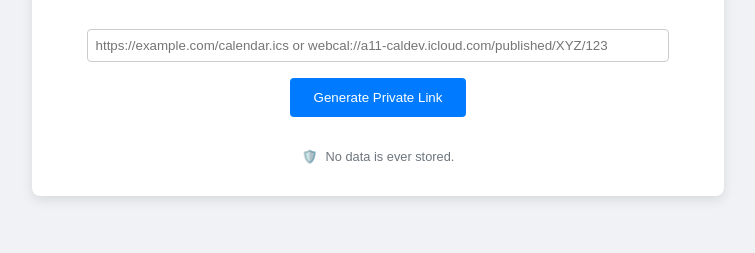
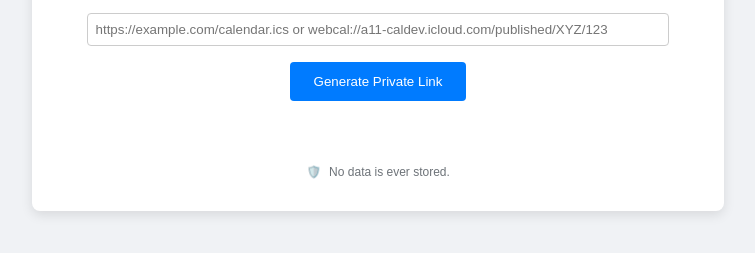
Before and after one commit to IndigoLuksch/hidemycalendar, a plain HTML site: page frontend/index.html in a window 1280 px wide. Shown: the part 377-630 px from the top of the page, without its empty margins (262-1017 px from the left). Drawn offline with Linux system fonts and the light colour scheme.

Commit message:
Update style.css

```diff
--- a/frontend/style.css
+++ b/frontend/style.css
@@ -6,12 +6,13 @@ button { padding: 0.75rem 1.5rem; border: none; background-color: #007bff; color
 #result.hidden { display: none; }
 
 .privacy-badge {
-    margin-top: 2rem;
-    font-size: 0.8rem;
-    color: #6c757d;
+    margin-top: 4rem; /* Increased margin to push it lower */
+    font-size: 0.75rem; /* Slightly smaller font size */
+    color: #495057; /* A darker grey color */
     display: flex;
     align-items: center;
     justify-content: center;
+    opacity: 0.8; /* Make it slightly transparent for subtlety */
 }
 
 .privacy-badge span {
```
